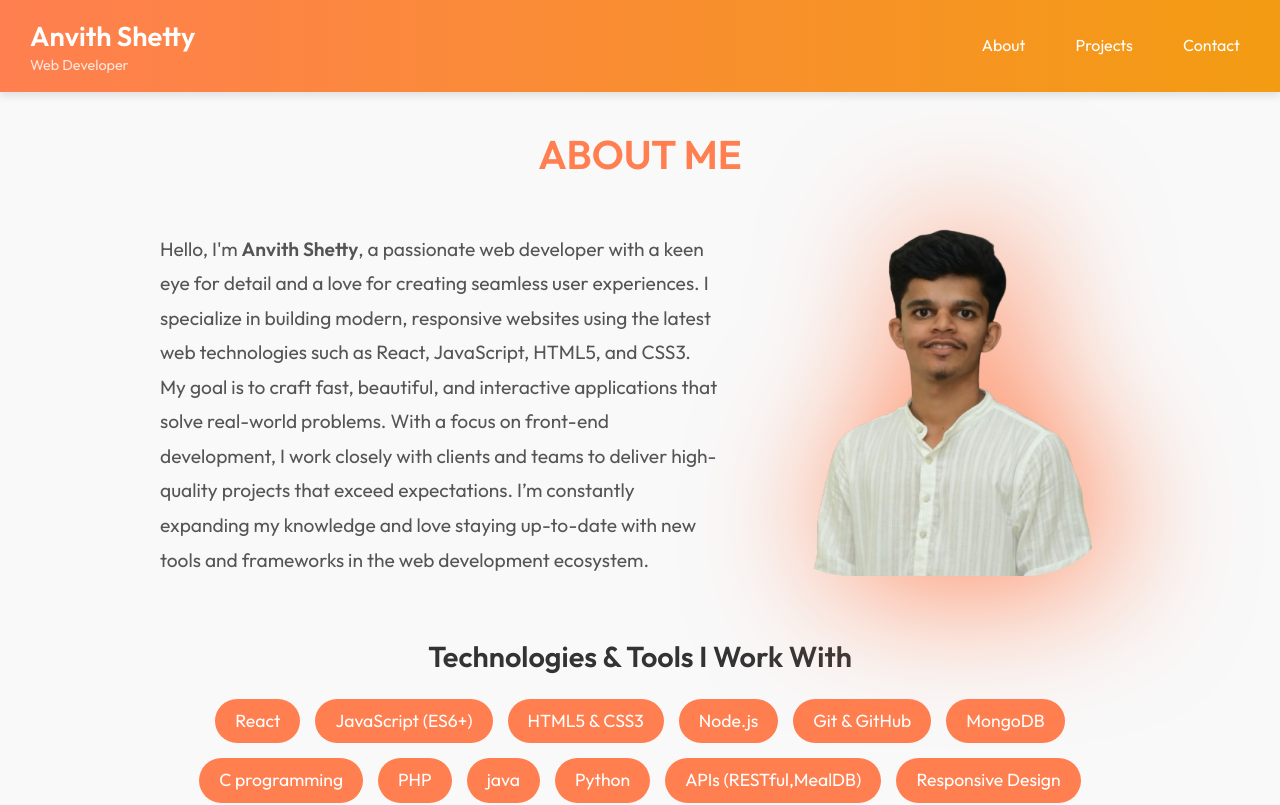
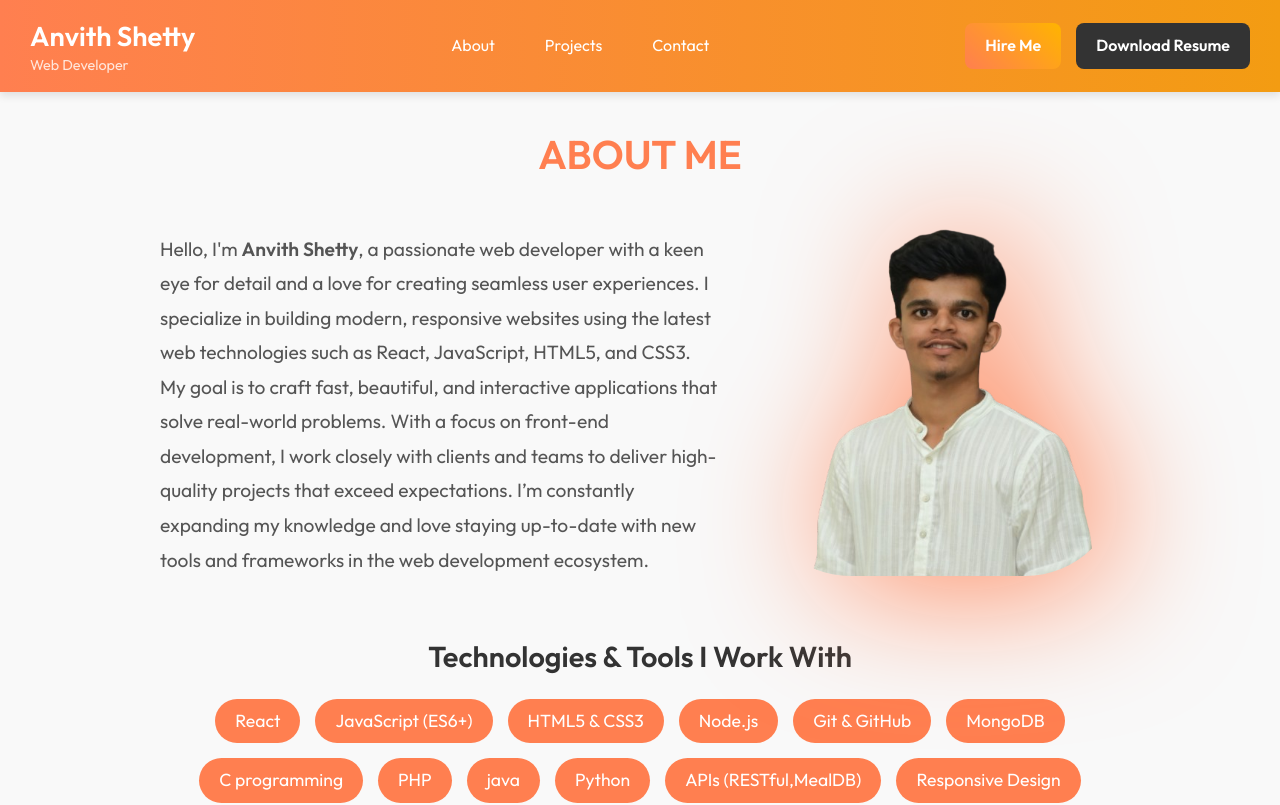
Before and after one commit to Anvithshetty17/portfolio, a React (Vite) app: page / in a window 1280 px wide. Shown: the top 805 px of the page. Built offline with nearby package versions, Linux system fonts and the light colour scheme.

Commit message:
Update Header.jsx

```diff
--- a/src/Components/Header.jsx
+++ b/src/Components/Header.jsx
@@ -1,14 +1,17 @@
-
 import React from "react";
+import { motion } from "framer-motion";
 import "./Header.css";
 
 const Header = () => {
   return (
     <header className="header">
+      {/* Logo Section */}
       <div className="logo">
         <h1>Anvith Shetty</h1>
         <p>Web Developer</p>
       </div>
+
+      {/* Navigation Menu */}
       <nav>
         <ul>
           <li>
@@ -22,6 +25,25 @@ const Header = () => {
           </li>
         </ul>
       </nav>
+
+      {/* CTA Buttons */}
+      <div className="cta-buttons">
+        <motion.a
+          href="mailto:your-email@example.com"
+          className="hire-me"
+          whileHover={{ scale: 1.1 }}
+        >
+          Hire Me
+        </motion.a>
+        <motion.a
+          href="/resume.pdf"
+          download
+          className="download-resume"
+          whileHover={{ scale: 1.1 }}
+        >
+          Download Resume
+        </motion.a>
+      </div>
     </header>
   );
 };
```
